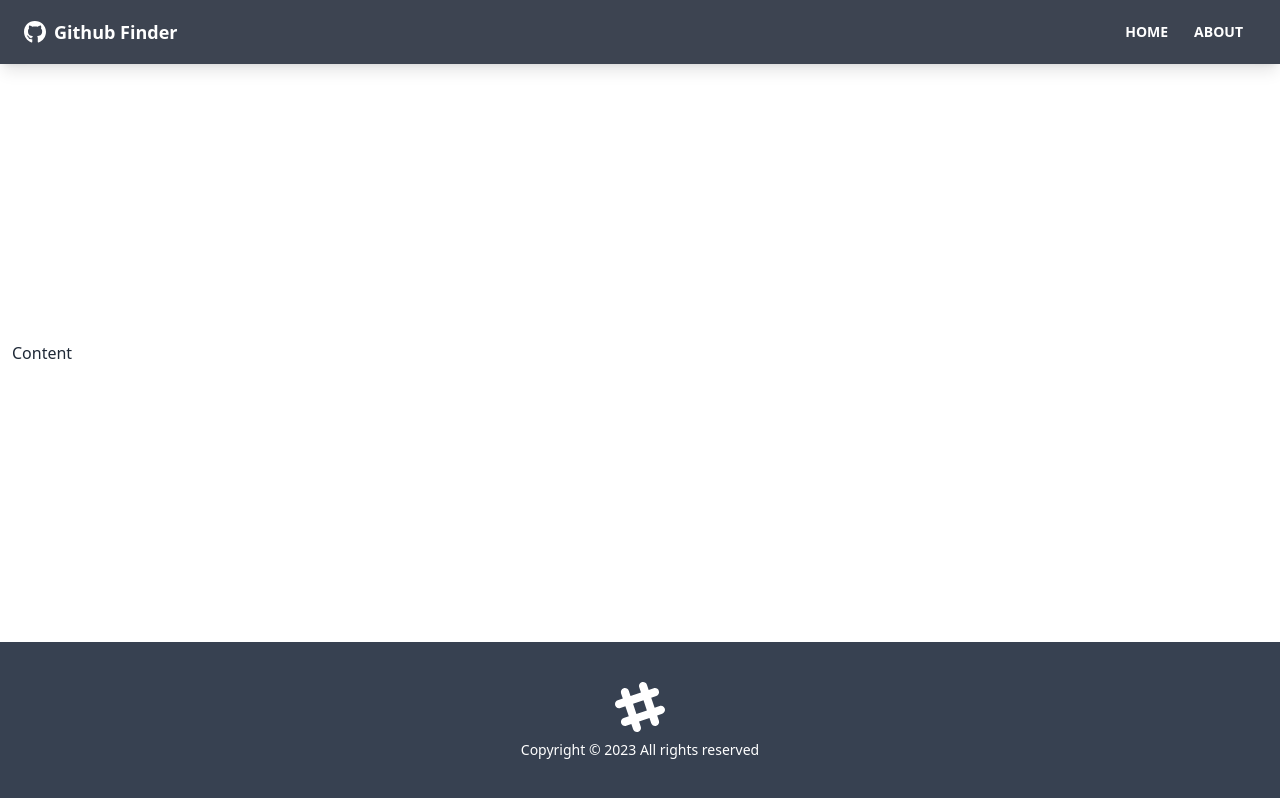
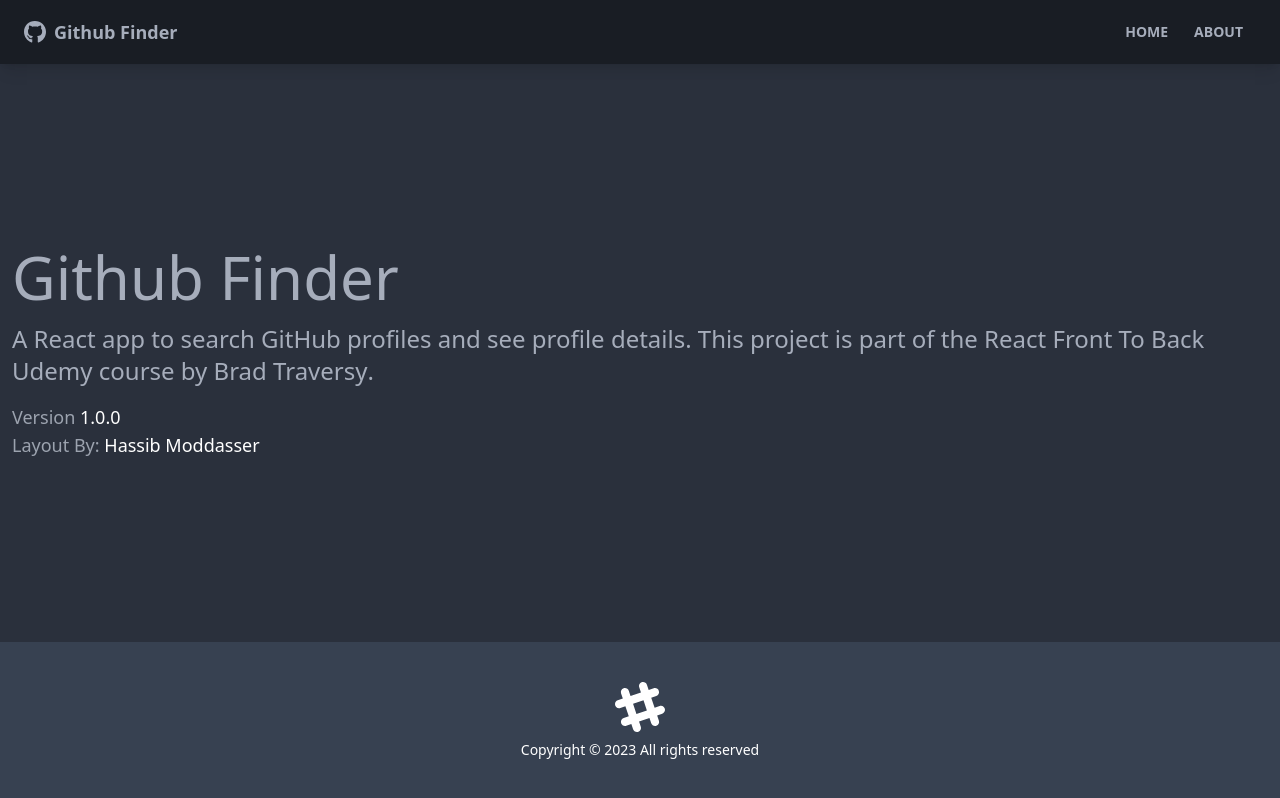
Before and after one commit to Voodoo30fps/github-finder-react-front-to-back-2022, a React (Create React App) app: page /about in a window 1280 px wide. Built offline with nearby package versions, Linux system fonts and the light colour scheme; the HTML template or start-up script is replaced by a standard one.

Commit message:
routes, home, about and not found pages

```diff
--- a/public/index.html
+++ b/public/index.html
@@ -1,5 +1,5 @@
 <!DOCTYPE html>
-<html lang="en">
+<html lang="en" data-theme="dark">
   <head>
     <meta charset="utf-8" />
     <link rel="icon" href="%PUBLIC_URL%/favicon.ico" />
--- a/src/App.js
+++ b/src/App.js
@@ -1,4 +1,8 @@
-import { BrowserRouter as Router, Route } from 'react-router-dom';
+import { BrowserRouter as Router, Route, Routes } from 'react-router-dom';
+
+import Home from './pages/Home';
+import About from './pages/About';
+import NotFound from './pages/NotFound';
 
 import Navbar from './components/layout/Navbar';
 import Footer from './components/layout/Footer';
@@ -9,7 +13,14 @@
       <div className='flex flex-col justify-between h-screen'>
         <Navbar />
 
-        <main className='container mx-auto px-3 pb-12'>Content</main>
+        <main className='container mx-auto px-3 pb-12'>
+          <Routes>
+            <Route path='/' element={<Home />} />
+            <Route path='/about' element={<About />} />
+            <Route path='/notfound' element={<NotFound />} />{' '}
+            <Route path='/*' element={<NotFound />} />
+          </Routes>
+        </main>
 
         <Footer />
       </div>
--- /dev/null
+++ b/src/pages/About.jsx
@@ -0,0 +1,33 @@
+import { Fragment } from 'react';
+
+function About() {
+  return (
+    <Fragment>
+      <h1 className='text-6xl mb-4'>Github Finder</h1>
+      <p className='mb-4 text-2xl font-light'>
+        A React app to search GitHub profiles and see profile details. This
+        project is part of the
+        <a href='https://www.udemy.com/course/modern-react-front-to-back/'>
+          {' '}
+          React Front To Back
+        </a>{' '}
+        Udemy course by
+        <strong>
+          <a href='https://traversymedia.com'> Brad Traversy</a>
+        </strong>
+        .
+      </p>
+      <p className='text-lg text-gray-400'>
+        Version <span className='text-white'>1.0.0</span>
+      </p>
+      <p className='text-lg text-gray-400'>
+        <span>Layout By: </span>
+        <a className='text-white' href='https://twitter.com/hassibmoddasser'>
+          Hassib Moddasser
+        </a>
+      </p>
+    </Fragment>
+  );
+}
+
+export default About;
--- /dev/null
+++ b/src/pages/Home.jsx
@@ -0,0 +1,9 @@
+function Home() {
+  return (
+    <div>
+      <h1 className='text-6xl'>Welcome</h1>
+    </div>
+  );
+}
+
+export default Home;
--- /dev/null
+++ b/src/pages/NotFound.jsx
@@ -0,0 +1,22 @@
+import { FaHome } from 'react-icons/fa';
+import { Link } from 'react-router-dom';
+
+function NotFound() {
+  return (
+    <div className='hero'>
+      <div className='text-center hero-content'>
+        <div className='max-w-wlg'>
+          <h1 className='text-8xl font-bold mb-8'>Oops!</h1>
+          <p className='text-5xl mb-8'>404 - Page not found!</p>
+
+          <Link className='btn btn-primary btn-lg' to='/'>
+            <FaHome className='mr-2' />
+            Back To Home
+          </Link>
+        </div>
+      </div>
+    </div>
+  );
+}
+
+export default NotFound;
```
